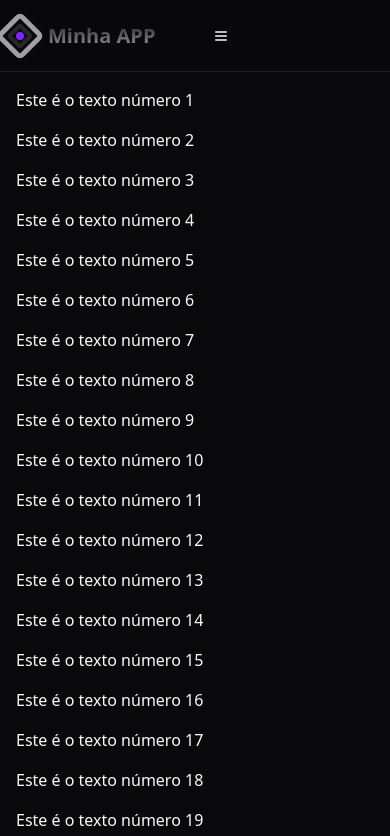
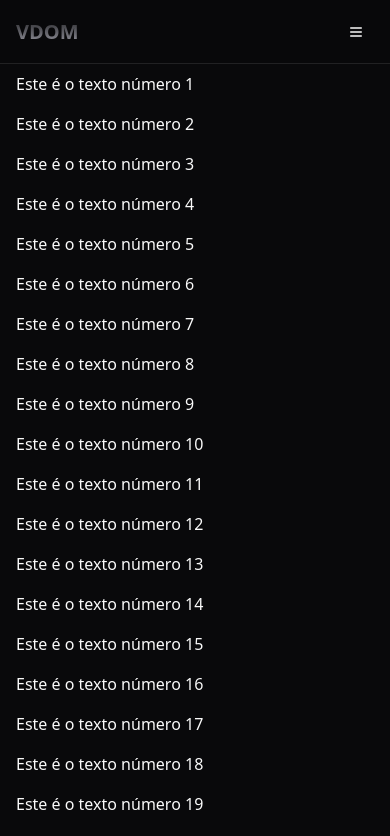
Before and after one commit to kauanevieira/site-vdom-digital, a Next.js app: page / in a window 390 px wide. Shown: the top 836 px of the page. Built offline with nearby package versions, Linux system fonts and the light colour scheme.

Commit message:
feat: enhance layout and styling for improved UI; update header, logo, menu components, and add responsive design elements

```diff
--- a/src/app/(pages)/page.tsx
+++ b/src/app/(pages)/page.tsx
@@ -1,6 +1,6 @@
 export default function Page() {
   return (
-    <div className="flex flex-col gap-4 p-4">
+    <div className="flex flex-col gap-4 max-w-[1400px] w-full mx-auto px-4 md:px-6">
        {Array.from({ length: 30 }).map((_, index) => (
         <p key={index}>Este é o texto número {index + 1}</p>
       ))}
--- a/src/app/components/header.tsx
+++ b/src/app/components/header.tsx
@@ -3,8 +3,8 @@ import Menu from "./menu";
 
 export default function Header() {
   return (
-    <header className="flex justify-center items-center h-[72px] fixed top-0 left-0 right-0 border-b border-border bg-background/80 backdrop-blur-sm">
-      <div className="w-[1400px] h-full flex items-center gap-12">
+    <header className="flex justify-center items-center h-[64px] fixed top-0 left-0 right-0 border-b border-border bg-background/80 backdrop-blur-sm">
+      <div className="w-[1400px] h-full flex items-center gap-12 px-4 md:px-6 justify-between">
         <Logo />
         <Menu />
       </div>
--- a/src/app/components/logo.tsx
+++ b/src/app/components/logo.tsx
@@ -4,13 +4,8 @@ import { IconCircleFilled, IconSquare } from "@tabler/icons-react";
 export default function Logo() {
   return (
     <Link href="/" className="flex items-center gap-2">
-      <div className="relative w-10 h-10 flex justify-center items-center rotate-45">
-        <IconSquare stroke={3} size={40} className="text-muted-foreground absolute"/>
-        <IconSquare stroke={5} size={20} className="text-secondary absolute"/>
-        <IconCircleFilled size={10} className="text-primary absolute"/>
-      </div>
       <span className="font-black text-xl bg-clip-text text-transparent bg-gradient-to-b from-secondary to-muted-foreground">
-        Minha APP
+        VDOM
       </span>
     </Link>
   );
--- a/src/app/components/menu-item.tsx
+++ b/src/app/components/menu-item.tsx
@@ -8,7 +8,7 @@ export interface MenuItemProps {
 export default function MenuItem(props: MenuItemProps) {
   return (
     <Link href={props.url}>
-      <span className="text-muted-foreground hover:text-foreground transition-colors duration-300">{props.title}</span>
+      <span className="text-muted-foreground hover:text-foreground transition-colors duration-300 text-sm">{props.title}</span>
     </Link>
   );
 }
--- a/src/app/components/menu.tsx
+++ b/src/app/components/menu.tsx
@@ -24,7 +24,7 @@ export default function Menu() {
           <SheetHeader>
             <SheetTitle>Menu de Navegação</SheetTitle>
           </SheetHeader>
-          <nav className="flex flex-col gap-4 mt-8">
+          <nav className="flex flex-col gap-4 mt-8 px-4">
             {menuItems.map((item) => (
               <MenuItem key={item.url} title={item.title} url={item.url} />
             ))}
@@ -43,7 +43,7 @@ export default function Menu() {
           ))}
         </nav>
         <Button asChild className="ml-auto">
-          <a href="/contact">Entre em contato</a>
+          <a href="/contact" className="text-sm">Entre em contato</a>
         </Button>
       </div>
     </>
```
